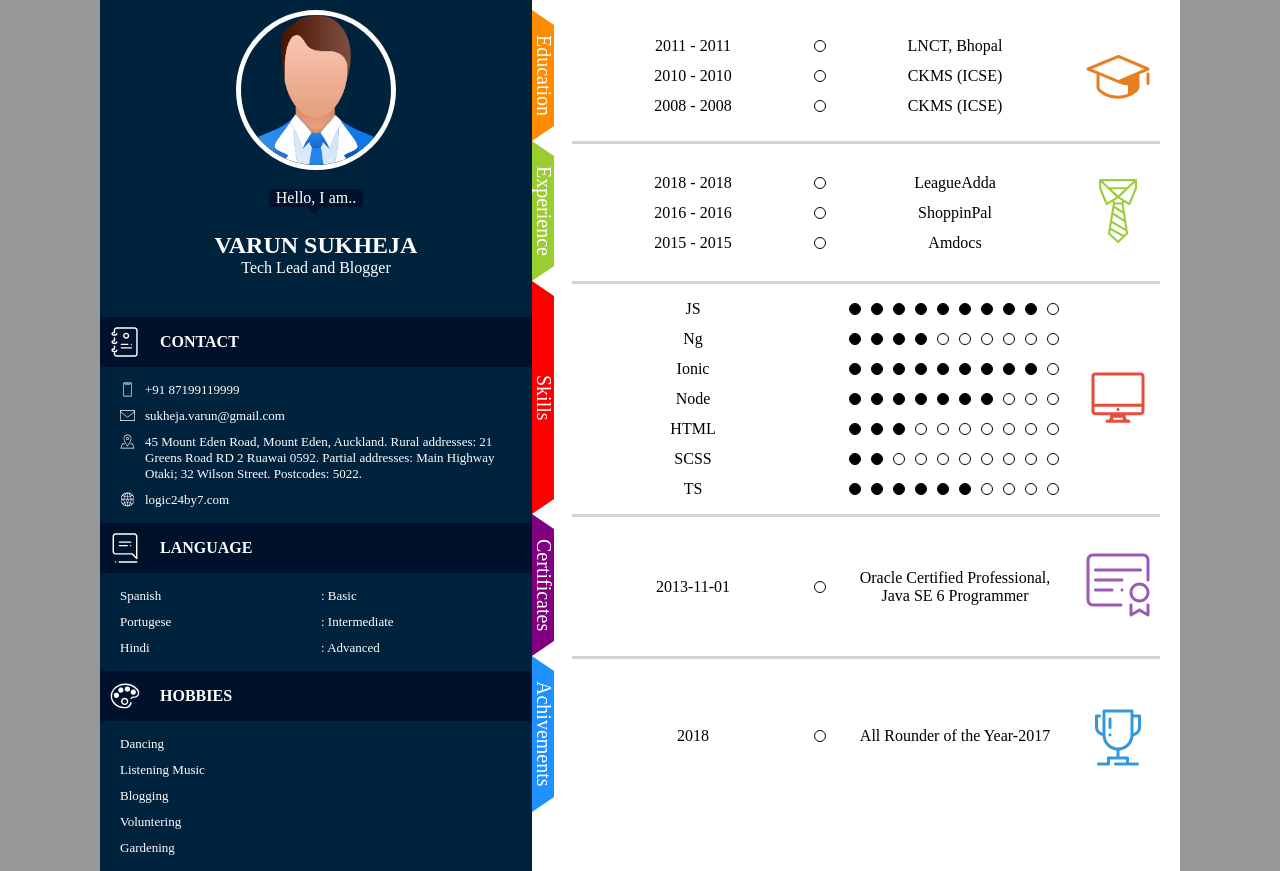
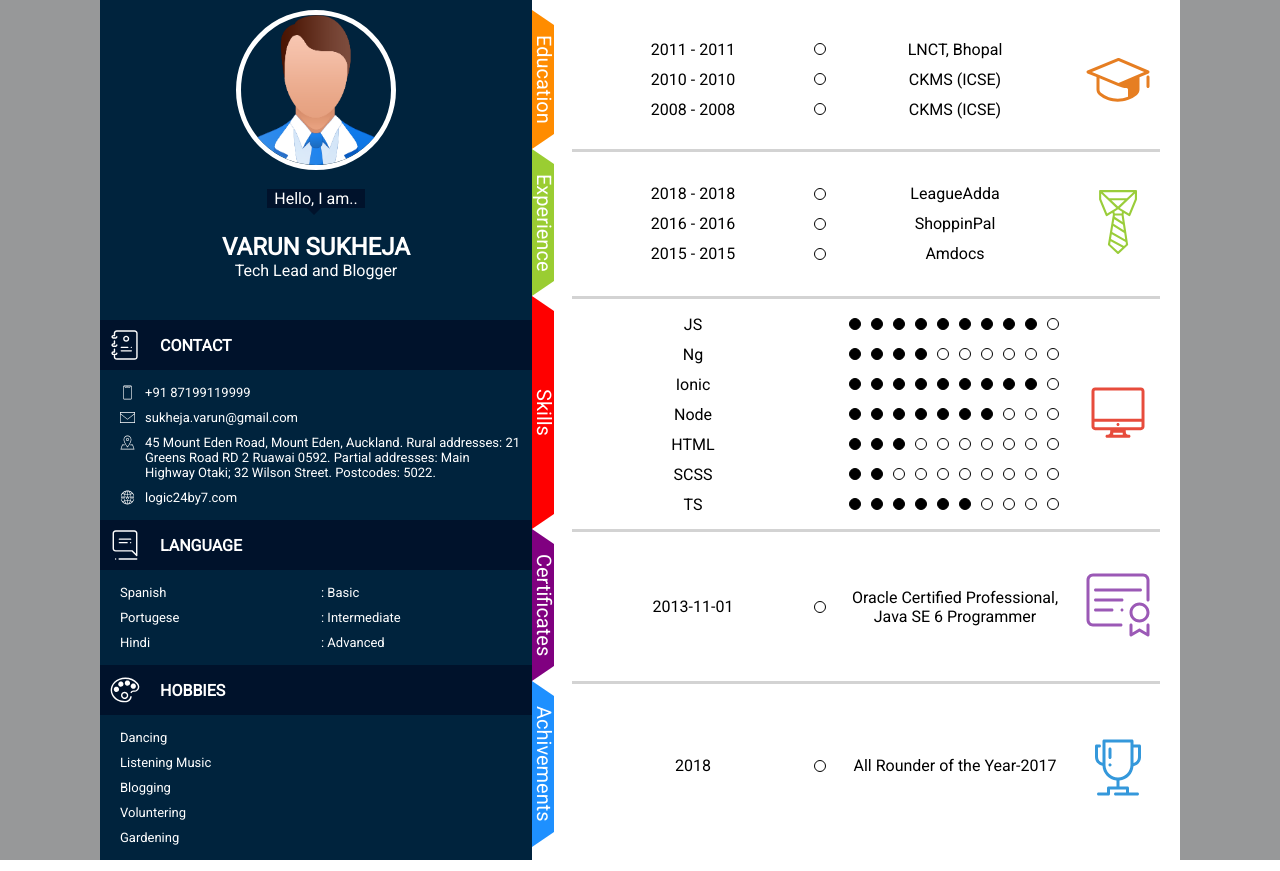
Before and after one commit to sukheja-varun/ngResumeBuilder, an Angular app: page /template2 in a window 1280 px wide. Built offline with nearby package versions, Linux system fonts and the light colour scheme.

Commit message:
changed font

```diff
--- a/src/app/template/template2/template2.component.scss
+++ b/src/app/template/template2/template2.component.scss
@@ -1,3 +1,5 @@
+@import url('https://fonts.googleapis.com/css?family=Roboto&display=swap" rel="stylesheet');
+
 $dark-background: rgb(0, 35, 61);
 $title-background: rgb(0, 18, 43);
 $orange: darkorange;
@@ -9,6 +11,7 @@ $border: lightgrey;
 $page-background: rgb(151, 152, 153);
 
 .template2-container {
+  font-family: 'Roboto', sans-serif;
   background-color: $page-background;
   display: grid;
   grid-template-columns: auto 432px 648px auto;
```
